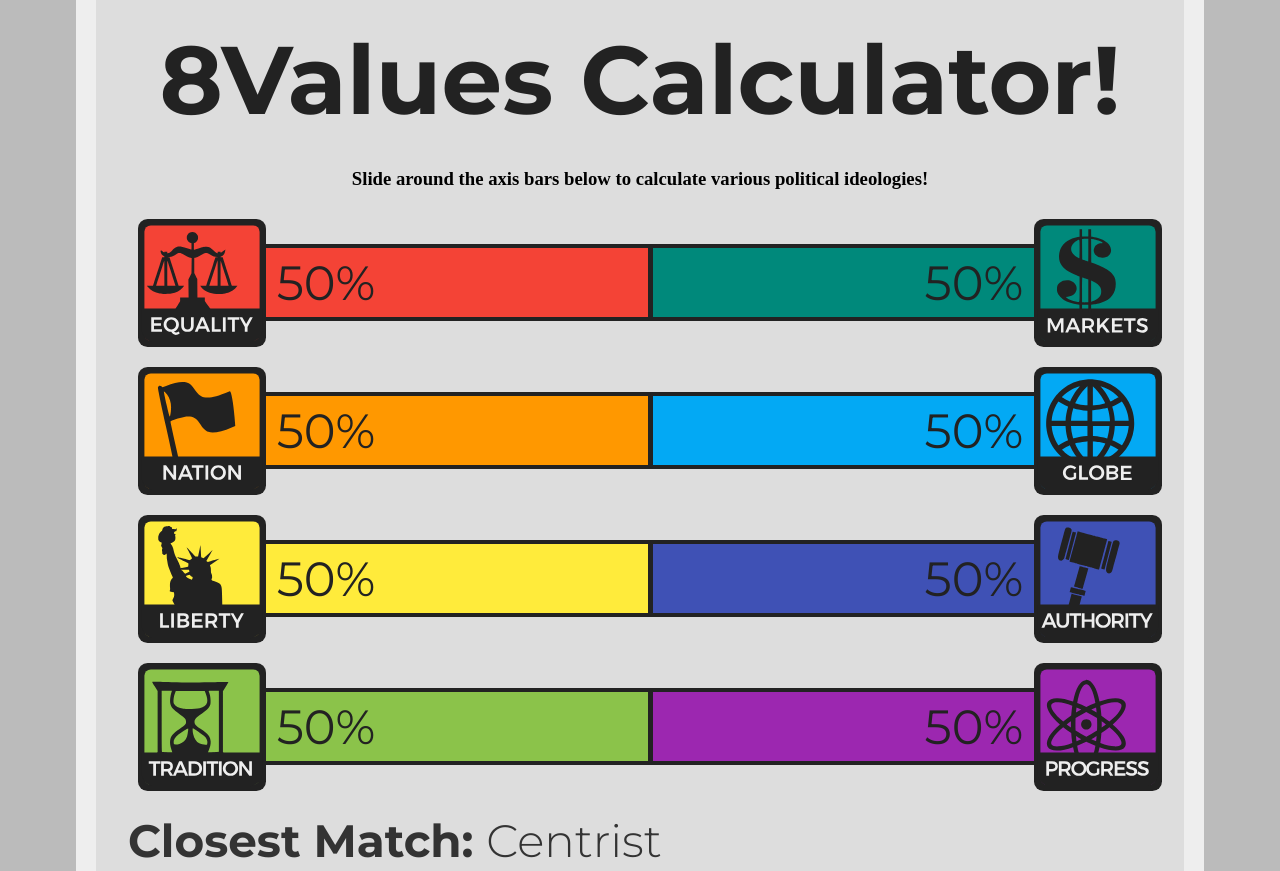
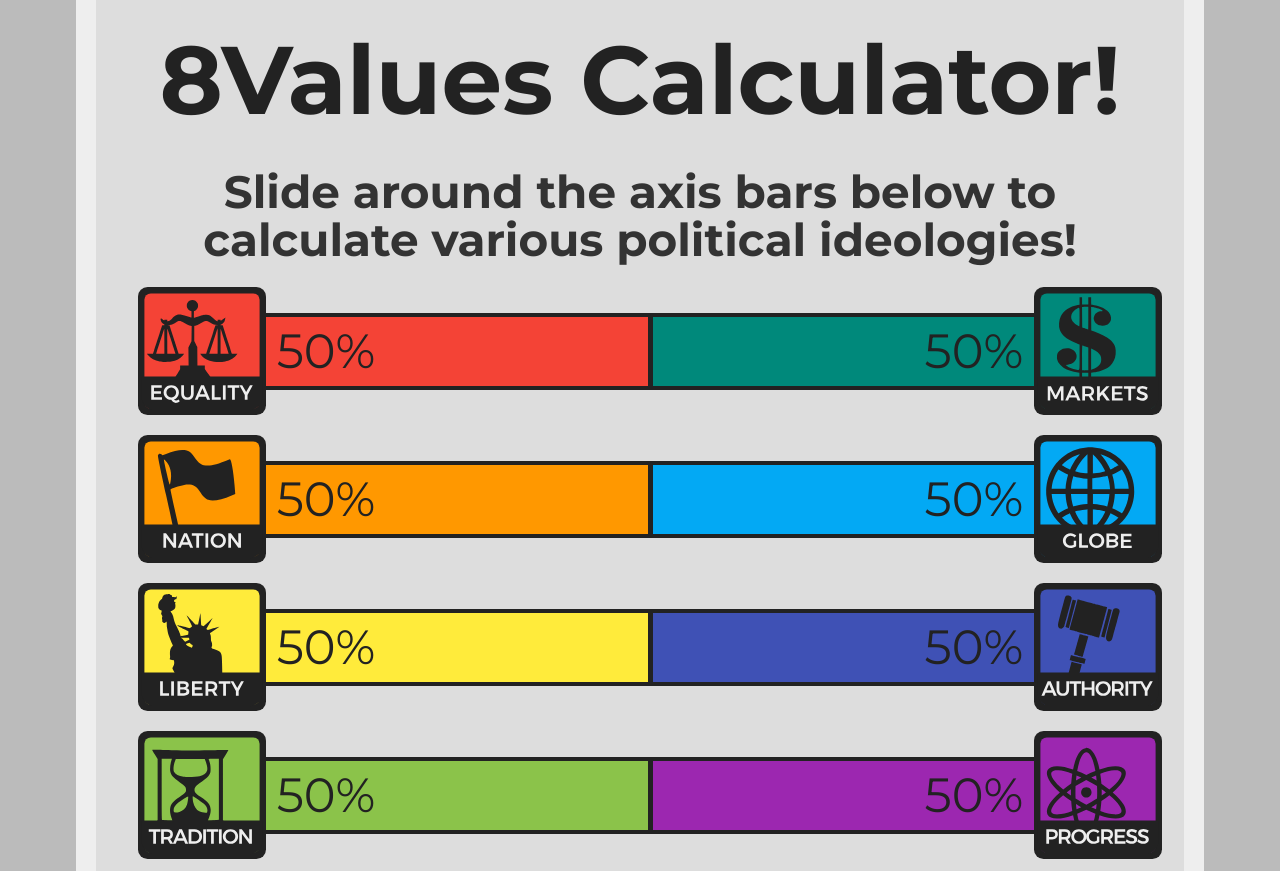
Before and after one commit to RadicalSpace/8valuescalculator, a plain HTML site: page index.html in a window 1280 px wide. Shown: the top 871 px of the page. Drawn offline with Linux system fonts and the light colour scheme.

Commit message:
Update index.html

```diff
--- a/index.html
+++ b/index.html
@@ -12,7 +12,7 @@
 
 <body>
   <h1>8Values Calculator!</h1>
-  <h3 style="text-align:center;">Slide around the axis bars below to calculate various political ideologies!</h3>
+  <h2 style="text-align:center;">Slide around the axis bars below to calculate various political ideologies!</h2>
   <div class="axis" style="padding:10px;">
     <img id="img-equality" src="value_images/equality.svg" height="128pt"/>
     <div class="bar equality" id="bar-equality"><div class="text-wrapper" id="equality">50%</div></div>
```
